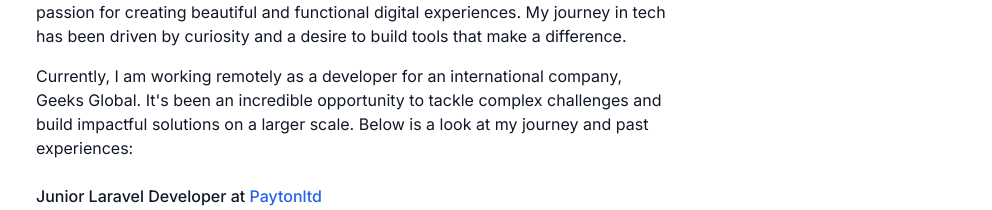
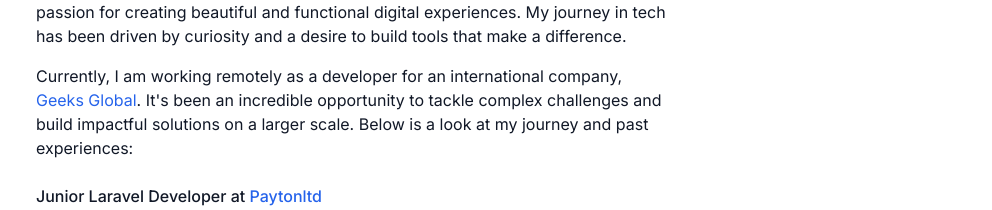
Before and after one commit to apreezofficial/apcodesphere.xyz, a Next.js app: page /about in a window 1280 px wide. Shown: the part 312-522 px from the top of the page, without its empty margins (288-1280 px from the left). Built offline with nearby package versions, Linux system fonts and the light colour scheme.

Commit message:
Update Geeks Global links to point to geeksglobal.com

```diff
--- a/app/about/page.tsx
+++ b/app/about/page.tsx
@@ -16,7 +16,7 @@ export default function About() {
         I spent my early years learning and exploring web technologies, developing a passion for creating beautiful and functional digital experiences. My journey in tech has been driven by curiosity and a desire to build tools that make a difference.
       </p>
       <p className="mb-4">
-        Currently, I am working remotely as a developer for an international company, Geeks Global. It's been an incredible opportunity to tackle complex challenges and build impactful solutions on a larger scale. Below is a look at my journey and past experiences:
+        Currently, I am working remotely as a developer for an international company, <a href="https://geeksglobal.com" target="_blank" rel="noopener noreferrer" className="text-blue-600 hover:underline dark:text-blue-400">Geeks Global</a>. It's been an incredible opportunity to tackle complex challenges and build impactful solutions on a larger scale. Below is a look at my journey and past experiences:
       </p>
       <div className="space-y-8 mt-6">
         <div>
@@ -53,7 +53,7 @@ export default function About() {
         </div>
         <div>
           <p className="font-medium">
-            Developer at <a href="https://www.google.com/search?q=Geeks+Global" target="_blank" rel="noopener noreferrer" className="text-blue-600 hover:underline dark:text-blue-400">Geeks Global</a>
+            Developer at <a href="https://geeksglobal.com" target="_blank" rel="noopener noreferrer" className="text-blue-600 hover:underline dark:text-blue-400">Geeks Global</a>
           </p>
           <p className="text-gray-600 mt-1 dark:text-gray-400">
             Contributed to large-scale web applications serving thousands of users. Implemented cutting-edge technologies and architectures to solve complex business challenges.
```
